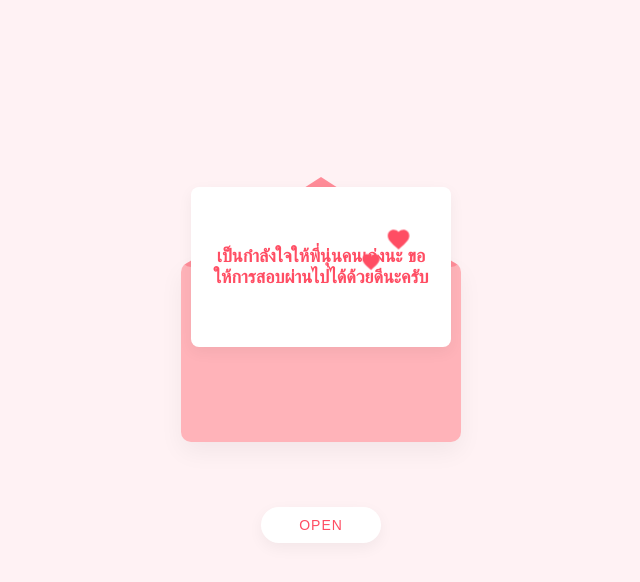
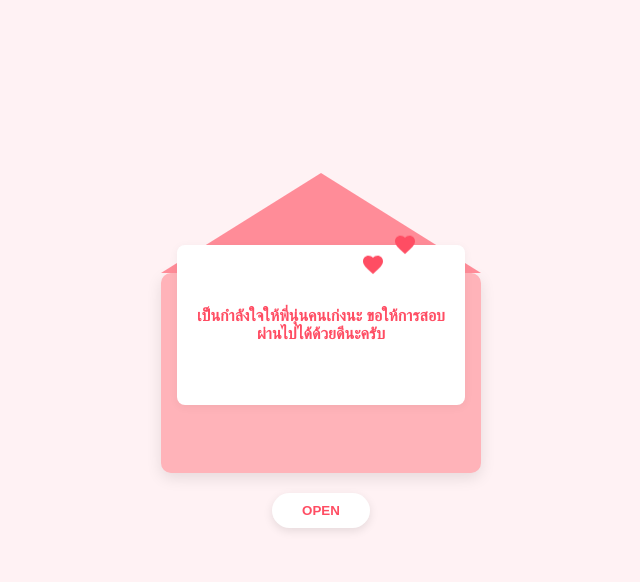
Before and after one commit to Imadoggg/letter---a---, a plain HTML site: page index.html in a window 1280 px wide. Both pictures are taken after a click on the element 640 px from the left and 367 px from the top of the page. Shown: the whole page, without its empty margins (319-959 px from the left). Drawn offline with Linux system fonts and the light colour scheme.

Commit message:
Initial commit

```diff
--- a/index.html
+++ b/index.html
@@ -2,7 +2,7 @@
 <html lang="th">
 <head>
     <meta charset="UTF-8">
-    <meta name="viewport" content="width=device-width, initial-scale=1.0">
+    <meta name="viewport" content="width=device-width, initial-scale=1.0, maximum-scale=1.0, user-scalable=no">
     <title>Heart Letter</title>
     <style>
         * {
@@ -17,60 +17,39 @@
             justify-content: center;
             align-items: center;
             height: 100vh;
-            font-family: 'Prompt', sans-serif;
+            font-family: sans-serif;
             overflow: hidden;
         }
 
         .container {
+            width: 90%;
+            max-width: 320px;
             display: flex;
             flex-direction: column;
             align-items: center;
-            justify-content: center;
-            gap: 30px;
-            width: 100%;
-            max-width: 500px;
-            padding: 0 20px;
-        }
-
-        .envelope-container {
-            position: relative;
-            height: 220px;
-            width: 100%;
-            max-width: 300px;
-            display: flex;
-            justify-content: center;
-            align-items: center;
+            gap: 20px;
         }
 
         .envelope {
-            position: absolute;
-            height: 180px;
-            width: 280px;
-            max-width: 100%;
+            width: 100%;
+            aspect-ratio: 1.6 / 1;
             background-color: #ffb3b9;
             border-radius: 10px;
-            box-shadow: 0 10px 25px rgba(0, 0, 0, 0.05);
-            transition: all 0.4s ease-out;
-            transform-style: preserve-3d;
+            position: relative;
+            box-shadow: 0 5px 15px rgba(0,0,0,0.1);
             cursor: pointer;
         }
 
-        .envelope.open {
-            transform: translateY(-15px);
-        }
-
-        .envelope .flap {
+        .flap {
             position: absolute;
             top: 0;
             left: 0;
             width: 100%;
             height: 100%;
-            border-radius: 10px;
             overflow: hidden;
-            z-index: 5;
-            transition: transform 0.6s cubic-bezier(0.45, 0, 0.1, 1);
-            transform-origin: top center;
-            background-color: transparent;
+            z-index: 2;
+            transition: transform 0.6s ease;
+            transform-origin: top;
         }
 
         .flap:before {
@@ -85,42 +64,40 @@
         }
 
         .envelope.open .flap {
-            transform: rotateX(180deg) translateY(-5px);
-            z-index: 1;
+            transform: rotateX(180deg);
+            z-index: 0;
         }
 
         .letter {
             position: absolute;
-            top: 10px;
-            left: 10px;
-            right: 10px;
-            bottom: 10px;
+            top: 10%;
+            left: 5%;
+            width: 90%;
+            height: 80%;
             background-color: white;
             border-radius: 8px;
-            z-index: 2;
-            transition: transform 0.6s cubic-bezier(0.45, 0, 0.1, 1);
-            transform: translateY(0px);
             display: flex;
             justify-content: center;
             align-items: center;
-            box-shadow: 0 5px 15px rgba(0, 0, 0, 0.05);
-            overflow: hidden;
-            padding: 15px;
+            z-index: 1;
+            transition: transform 0.6s ease;
+            padding: 10px;
+            box-shadow: 0 2px 10px rgba(0,0,0,0.05);
         }
 
         .envelope.open .letter {
-            transform: translateY(-85px);
+            transform: translateY(-30%);
         }
 
         .message {
-            font-size: 18px;
+            font-size: 16px;
             color: #ff4d63;
-            font-weight: 600;
+            font-weight: bold;
+            text-align: center;
             opacity: 0;
             transform: scale(0.8);
             transition: all 0.5s ease;
             transition-delay: 0.4s;
-            text-align: center;
         }
 
         .envelope.open .message {
@@ -130,155 +107,69 @@
 
         .heart {
             position: absolute;
+            z-index: 3;
             opacity: 0;
-            transform: translateY(0) scale(0);
-            z-index: 4;
-            transition: all 0.7s cubic-bezier(0.45, 0, 0.1, 1);
+            transition: all 0.5s ease;
+        }
+
+        .heart-1 {
+            right: 30%;
+            top: -10%;
+            transition-delay: 0.3s;
+        }
+
+        .heart-2 {
+            right: 20%;
+            top: -20%;
+            transition-delay: 0.5s;
         }
 
         .envelope.open .heart {
             opacity: 1;
-            animation: float 4s ease-in-out infinite;
-        }
-
-        .heart-1 {
-            right: 80px;
-            top: 0px;
-            transition-delay: 0.3s;
-        }
-
-        .heart-2 {
-            right: 50px;
-            top: -25px;
-            transition-delay: 0.4s;
+            animation: float 3s ease-in-out infinite;
         }
 
         @keyframes float {
             0%, 100% {
-                transform: translateY(0) scale(1);
+                transform: translateY(0);
             }
             50% {
-                transform: translateY(-15px) scale(1.05);
+                transform: translateY(-10px);
             }
         }
 
         .heart-svg {
             fill: #ff4d63;
-            width: 25px;
-            height: 25px;
-        }
-
-        .heart-1 .heart-svg {
-            width: 20px;
-            height: 20px;
-        }
-
-        .btn-container {
-            display: flex;
-            justify-content: center;
-            width: 100%;
+            width: 24px;
+            height: 24px;
         }
 
         .btn {
-            padding: 10px 25px;
-            border: none;
+            padding: 10px 30px;
             background-color: white;
             color: #ff4d63;
+            border: none;
             border-radius: 30px;
-            font-weight: 500;
-            font-size: 14px;
+            font-weight: bold;
             cursor: pointer;
-            letter-spacing: 1px;
-            transition: all 0.3s ease;
-            box-shadow: 0 5px 15px rgba(0, 0, 0, 0.05);
-            position: relative;
-            overflow: hidden;
-            outline: none;
-            width: 120px;
+            box-shadow: 0 3px 10px rgba(0,0,0,0.1);
         }
 
-        .btn:after {
-            content: '';
-            position: absolute;
-            bottom: 0;
-            left: 0;
-            width: 100%;
-            height: 3px;
-            background-color: #ff4d63;
-            transform: scaleX(0);
-            transform-origin: right;
-            transition: transform 0.3s ease;
-        }
-
-        .btn:hover {
-            background-color: #fff8f9;
-        }
-
-        .btn:hover:after {
-            transform: scaleX(1);
-            transform-origin: left;
-        }
-
-        @media (max-width: 500px) {
-            .envelope-container {
-                height: 180px;
-            }
-
-            .envelope {
-                height: 150px;
-                width: 240px;
-            }
-
+        /* Fix for very small screens */
+        @media (max-width: 320px) {
             .message {
                 font-size: 14px;
-            }
-
-            .letter {
-                padding: 10px;
             }
 
             .heart-svg {
                 width: 20px;
                 height: 20px;
             }
-
-            .heart-1 .heart-svg {
-                width: 15px;
-                height: 15px;
-            }
-
-            .heart-1 {
-                right: 70px;
-                top: 5px;
-            }
-
-            .heart-2 {
-                right: 40px;
-                top: -15px;
-            }
-
-            .btn {
-                padding: 8px 20px;
-                font-size: 12px;
-                width: 100px;
-            }
-        }
-
-        @media (max-width: 350px) {
-            .envelope {
-                height: 130px;
-                width: 200px;
-            }
-
-            .message {
-                font-size: 12px;
-            }
         }
     </style>
 </head>
 <body>
     <div class="container">
-        <div class="envelope-container">
         <div class="envelope">
             <div class="flap"></div>
             <div class="letter">
@@ -295,10 +186,7 @@
                 </svg>
             </div>
         </div>
-        </div>
-        <div class="btn-container">
         <button class="btn" id="open-btn">OPEN</button>
-        </div>
     </div>
 
     <script>
@@ -306,7 +194,7 @@
         const openBtn = document.getElementById('open-btn');
 
         openBtn.addEventListener('click', () => {
-            envelope.classList.add('open');
+            envelope.classList.toggle('open');
         });
 
         envelope.addEventListener('click', () => {
```
Lines whose indentation alone changed are shown as unchanged.
